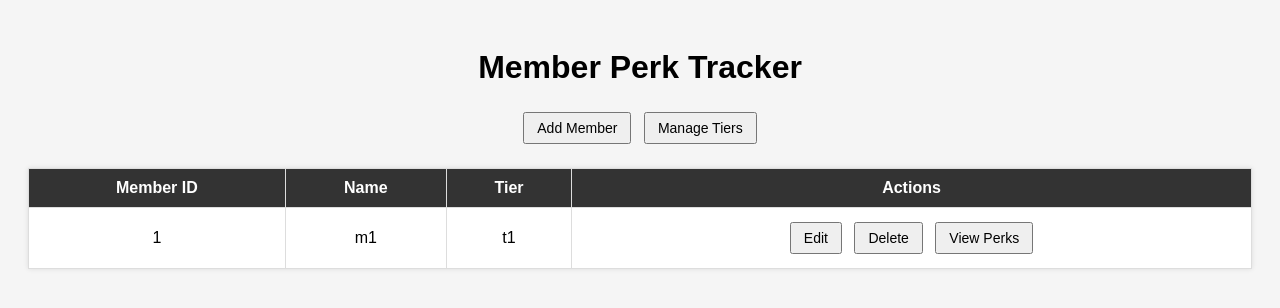
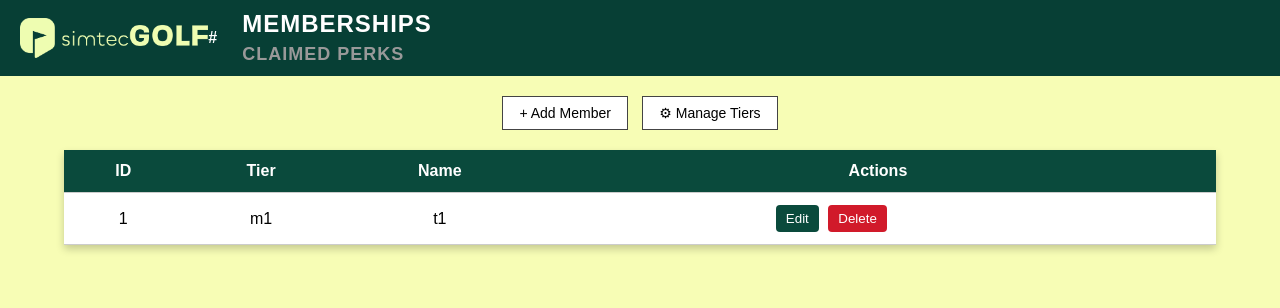
Before and after one commit to jake6192/V5, a Flask app: page / in a window 1280 px wide. Shown: the top 308 px of the page. Run offline with Flask 3, Linux system fonts and the light colour scheme; data comes from the database, SQL or seed files in the repository; both versions use the stored data as it was after the commit.

Commit message:
Started replicating old styling

```diff
--- a/static/style.css
+++ b/static/style.css
@@ -2,46 +2,157 @@
 
 body {
   font-family: Arial, sans-serif;
-  padding: 20px;
-  background: #f5f5f5;
+  padding: 0;
+  margin: 0;
+  background-color: #f7fdb5;
 }
 
-h1 {
-  text-align: center;
+header {
+  background-color: #073f35;
+  color: white;
+  display: flex;
+  align-items: center;
+  padding: 10px 20px;
+  justify-content: flex-start;
+}
+
+header h1 {
+  font-size: 24px;
+  margin: 0 0 0 25px;
+  letter-spacing: 1px;
+}
+
+header .brand {
+  display: flex;
+  align-items: center;
+  font-weight: bold;
+}
+
+header .brand span {
+  margin-left: 10px;
+  color: #c9f047;
+  font-size: 22px;
+}
+
+small {
+  font-size: 0.75em;
+  color: #999;
 }
 
 .top-buttons {
   text-align: center;
-  margin-bottom: 20px;
+  margin: 20px 0;
 }
 
-button {
-  margin: 4px;
-  padding: 6px 12px;
+.top-buttons button {
+  padding: 8px 16px;
+  margin: 0 5px;
+  border: 1px solid #444;
+  background-color: white;
   font-size: 14px;
   cursor: pointer;
 }
 
+.top-buttons button:hover {
+  background-color: #e1e1e1;
+}
+
 table {
-  width: 100%;
+  width: 90%;
+  margin: 0 auto;
   border-collapse: collapse;
   background: white;
-  box-shadow: 0 0 5px rgba(0,0,0,0.1);
+  box-shadow: 0 4px 8px rgba(0,0,0,0.2);
 }
 
 th, td {
   text-align: center;
-  padding: 10px;
-  border: 1px solid #ddd;
+  padding: 12px;
+  border-bottom: 1px solid #ccc;
 }
 
 th {
-  background-color: #333;
+  background-color: #0a4a3c;
   color: white;
 }
 
-tr:nth-child(even) {
-  background-color: #f9f9f9;
+tr:hover .viewPerksBtn {
+  visibility: visible;
+}
+
+.viewPerksBtn {
+  visibility: hidden;
+  background-color: #1f4c3a;
+  color: white;
+  padding: 6px 12px;
+  border: none;
+  border-radius: 4px;
+  font-size: 13px;
+}
+
+button.editMemberBtn {
+  background-color: #0a4a3c;
+  color: white;
+  border: none;
+  padding: 6px 10px;
+  border-radius: 4px;
+}
+
+button.deleteMemberBtn {
+  background-color: #d11a2a;
+  color: white;
+  border: none;
+  padding: 6px 10px;
+  border-radius: 4px;
+  margin-left: 5px;
+}
+
+button.editMemberBtn:hover {
+  background-color: #126953;
+}
+
+button.deleteMemberBtn:hover {
+  background-color: #a41521;
+}
+
+.tier-badge {
+  display: inline-block;
+  padding: 4px 10px;
+  border-radius: 12px;
+  color: white;
+  font-size: 13px;
+  font-weight: bold;
+}
+
+ul {
+  list-style: none;
+  padding-left: 0;
+}
+
+ul li {
+  background: #f4f4f4;
+  margin: 6px 0;
+  padding: 8px 10px;
+  border: 1px solid #ccc;
+  border-radius: 4px;
+  position: relative;
+  display: flex;
+  flex-direction: row;
+  justify-content: space-evenly;
+}
+
+ul li:hover .manageTierPerksBtn {
+  display: inline-block;
+}
+
+.manageTierPerksBtn {
+  display: none;
+  margin-left: 10px;
+  background-color: #1f6c3a;
+  color: white;
+  padding: 4px 10px;
+  border-radius: 4px;
+  font-size: 13px;
 }
 
 .modal {
--- a/templates/index.html
+++ b/templates/index.html
@@ -9,19 +9,26 @@
   <script src="https://code.jquery.com/jquery-3.6.0.min.js"></script>
 </head>
 <body>
-  <h1>Member Perk Tracker</h1>
+
+  <header>
+    <div class="brand">
+      <img src="{{ url_for('static', filename='logo.png') }}" alt="Logo" height="40">#
+    </div>
+    <h1>MEMBERSHIPS<br><small>CLAIMED PERKS</small></h1>
+    <div></div>
+  </header>
 
   <div class="top-buttons">
-    <button id="addMemberBtn">Add Member</button>
-    <button id="manageTiersBtn">Manage Tiers</button>
+    <button id="addMemberBtn">+ Add Member</button>
+    <button id="manageTiersBtn">⚙ Manage Tiers</button>
   </div>
 
   <table id="membersTable">
     <thead>
       <tr>
-        <th>Member ID</th>
+        <th>ID</th>
+        <th>Tier</th>
         <th>Name</th>
-        <th>Tier</th>
         <th>Actions</th>
       </tr>
     </thead>
```
Also changed, not shown: other parts of static/style.css (+12 -29 lines), favicon.ico (added), static/logo.png (added), tracking.db.
